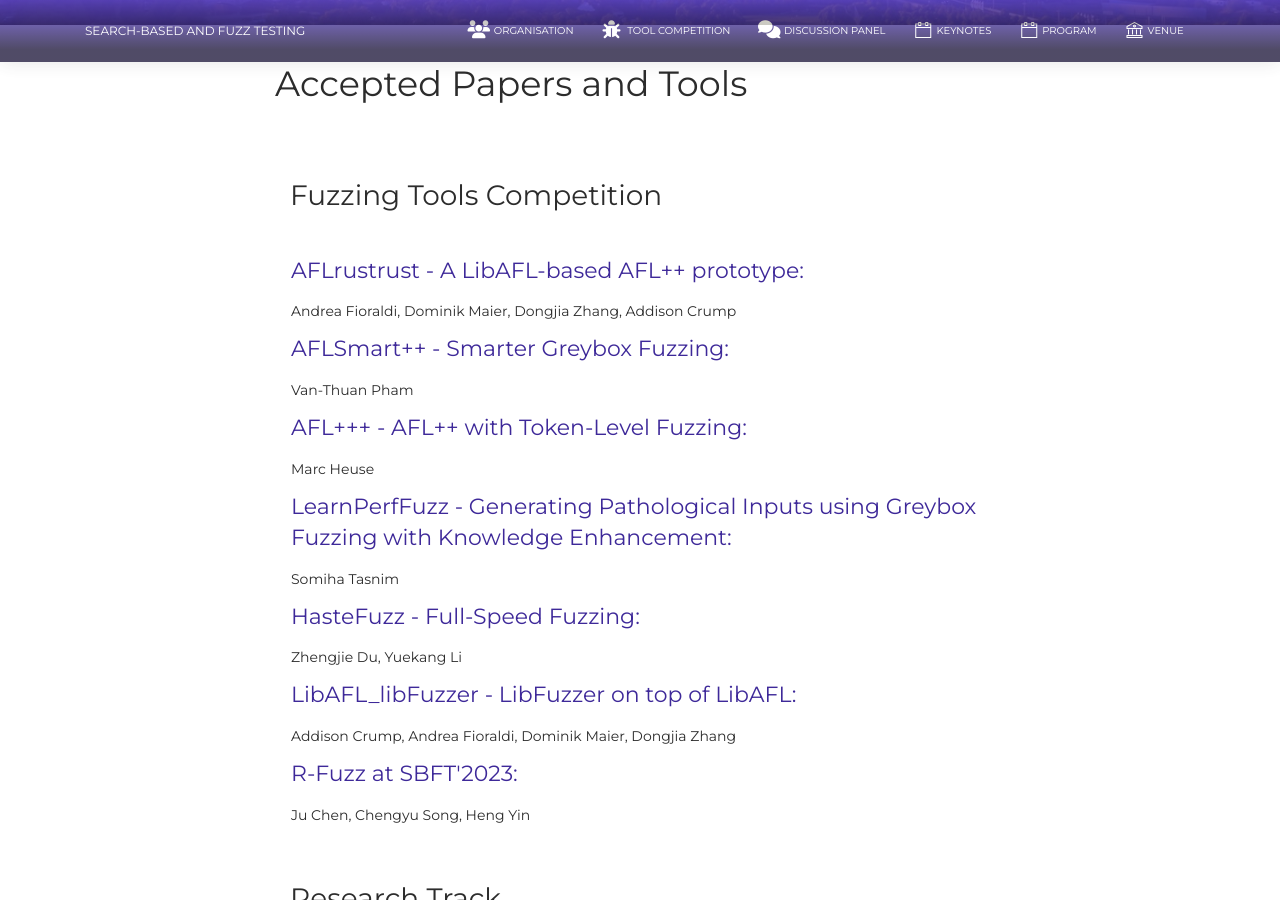
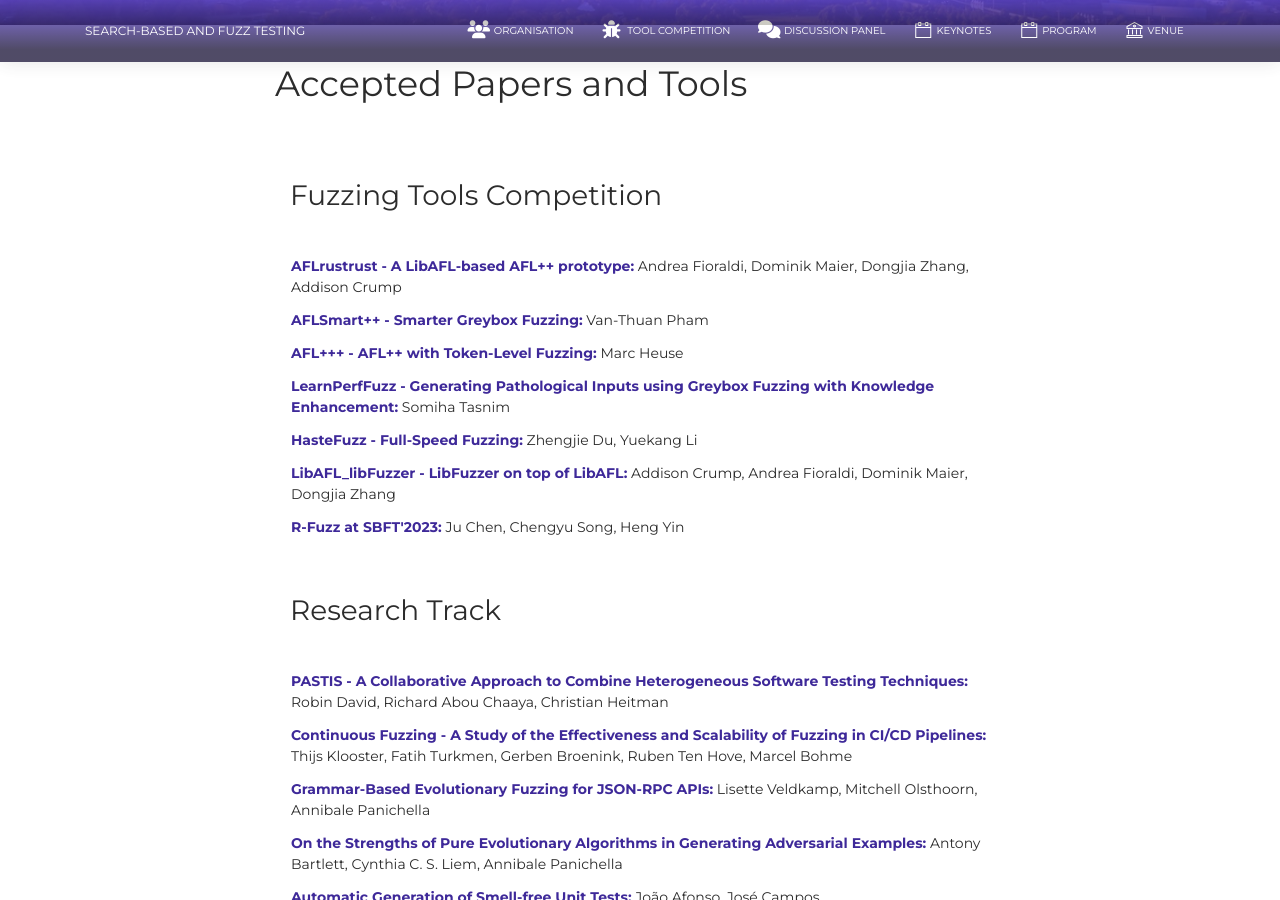
Before and after one commit to sbft23/sbft23.github.io, a Jekyll site: the page built from program/index.html, in a window 1280 px wide and 900 px high, scrolled down 425 px. Built offline with Jekyll 4.4.1, drawn with Linux system fonts in a browser that asks for light colours; nearby versions of some CDN libraries.

Commit message:
Update index.html

```diff
--- a/program/index.html
+++ b/program/index.html
@@ -17,7 +17,7 @@
             {% assign tools = site.data.program.fuzztools%}
             {% for tool in tools %}
             <tr>
-                <td> <h5 class = "text-left text-primary">{{tool.title}}:</h5> {{tool.authors}} </td>
+                <td><b class = "text-left text-primary">{{tool.title}}:</b> {{tool.authors}} </td>
             </tr>
             {% endfor %}
             </table>
@@ -33,7 +33,7 @@
             {% assign papers = site.data.program.researchpapers%}
             {% for paper in papers %}
             <tr>
-               <td> <h5 class = "text-left text-primary">{{paper.title}}:</h5>  {{paper.authors}} </td>
+                <td><b class = "text-left text-primary">{{paper.title}}:</b>  {{paper.authors}} </td>
             </tr>
             {% endfor %}
             </table>
@@ -49,7 +49,7 @@
             {% assign javatools = site.data.program.javatools%}
             {% for javatool in javatools %}
             <tr>
-                <td> <h5 class = "text-left text-primary">{{javatool.title}}:</h5>  {{javatool.authors}} </td>
+                <td><b class = "text-left text-primary">{{javatool.title}}:</b>  {{javatool.authors}} </td>
             </tr>
             {% endfor %}
             </table>
@@ -65,7 +65,7 @@
             {% assign cpstools = site.data.program.cpstools%}
             {% for cpstool in cpstools %}
             <tr>
-                <td><h5 class = "text-left text-primary">{{cpstool.title}}:</h5> {{cpstool.authors}} </td>
+                <td><b class = "text-left text-primary">{{cpstool.title}}:</b> {{cpstool.authors}} </td>
             </tr>
             {% endfor %}
             </table>
```
